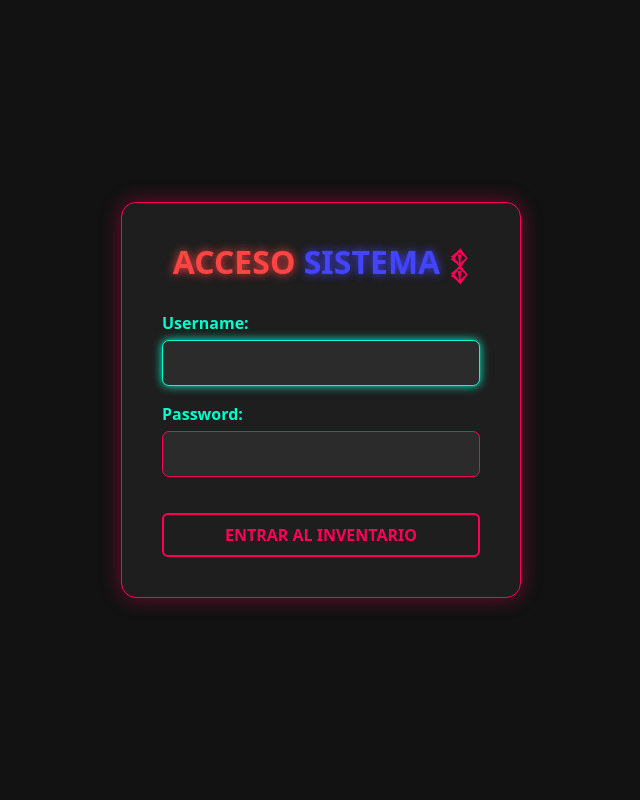
After one commit to Polvo1Magico0/Videojuegos_CRUD_BackEnd_Ev2, a Django app: page /accounts/login/ in a window 1280 px wide. The commit adds this page. Shown: the whole page, without its empty margins (319-959 px from the left). Run offline with Django 5.2, Linux system fonts and the light colour scheme.

Commit message:
Implementado sistema de login tradicional y proteccion de vistas

```diff
--- a/config/urls.py
+++ b/config/urls.py
@@ -2,8 +2,11 @@ from django.contrib import admin
 from django.urls import path, include
 from django.conf import settings
 from django.conf.urls.static import static
+from rest_framework.authtoken import views
 
 urlpatterns = [
     path('admin/', admin.site.urls),
+    path('api/login/', views.obtain_auth_token, name='api_login'),
+    path('accounts/', include('django.contrib.auth.urls')),
     path('', include('tienda.urls')),
 ] + static(settings.MEDIA_URL, document_root=settings.MEDIA_ROOT)
--- /dev/null
+++ b/tienda/templates/registration/login.html
@@ -0,0 +1,113 @@
+<!DOCTYPE html>
+<html lang="es">
+<head>
+    <meta charset="UTF-8">
+    <meta name="viewport" content="width=device-width, initial-scale=1.0">
+    <title>Balagames - Login</title>
+    <link href="https://cdn.jsdelivr.net/npm/bootstrap@5.3.0/dist/css/bootstrap.min.css" rel="stylesheet">
+    <style>
+        body {
+            background-color: #121212;
+            color: white;
+            min-height: 100vh;
+            display: flex;
+            align-items: center;
+            justify-content: center;
+        }
+
+        .card-gamer {
+            background-color: #1e1e1e;
+            border: 1px solid #ff0055;
+            box-shadow: 0 0 20px rgba(255, 0, 85, 0.4);
+            border-radius: 15px;
+            width: 100%;
+            max-width: 400px;
+            padding: 40px;
+        }
+
+        .titulo {
+            text-align: center;
+            margin-bottom: 30px;
+            font-weight: bold;
+        }
+
+        .form-label-custom {
+            color: #00ffcc;
+            font-weight: bold;
+            text-transform: uppercase;
+            letter-spacing: 1px;
+            font-size: 14px;
+        }
+
+        /* Estilo para los inputs autogenerados por Django */
+        form p label {
+            color: #00ffcc;
+            font-weight: bold;
+            display: block;
+            margin-bottom: 5px;
+        }
+
+        form p input {
+            background-color: #2b2b2b;
+            color: white;
+            border: 1px solid #ff0055;
+            padding: 10px;
+            width: 100%;
+            border-radius: 7px;
+        }
+
+        form p input:focus {
+            outline: none;
+            border-color: #00ffcc;
+            box-shadow: 0 0 10px #00ffcc;
+        }
+
+        .btn-neon-danger {
+            background-color: transparent;
+            color: #ff0055;
+            border: 2px solid #ff0055;
+            transition: 0.3s;
+            margin-top: 20px;
+        }
+
+        .btn-neon-danger:hover {
+            background-color: #ff0055;
+            color: white;
+            box-shadow: 0 0 20px #ff0055;
+        }
+
+        .error-msg {
+            color: #ff4444;
+            font-size: 14px;
+            text-align: center;
+            margin-bottom: 15px;
+        }
+    </style>
+</head>
+<body>
+
+    <div class="card-gamer">
+        <h2 class="titulo">
+            <span style="color: #ff4444; text-shadow: 0 0 10px #ff4444;">ACCESO</span>
+            <span style="color: #4444ff; text-shadow: 0 0 10px #4444ff;">SISTEMA</span>
+            <span style="color: #ff0055; font-size: 0.8em;">𒉭</span>
+        </h2>
+
+        {% if form.errors %}
+            <div class="error-msg">
+                Credenciales incorrectas. El Stand enemigo bloqueó tu acceso.
+            </div>
+        {% endif %}
+
+        <form method="POST">
+            {% csrf_token %}
+            {{ form.as_p }}
+
+            <button type="submit" class="btn btn-neon-danger w-100 fw-bold py-2">
+                ENTRAR AL INVENTARIO
+            </button>
+        </form>
+    </div>
+
+</body>
+</html>
--- a/tienda/templates/tienda/listar.html
+++ b/tienda/templates/tienda/listar.html
@@ -1,6 +1,12 @@
 <!DOCTYPE html>
 <html lang="es">
 <head>
+    <form action="{% url 'logout' %}" method="post" style="display: inline;">
+    {% csrf_token %}
+    <button type="submit" class="btn btn-outline-danger btn-sm fw-bold" style="border-color: #ff0055; color: #ff0055;">
+        CERRAR SESIÓN
+    </button>
+</form>
     <meta charset="UTF-8">
     <title>Balagames Store - Inventario</title>
     <link href="https://cdn.jsdelivr.net/npm/bootstrap@5.3.0/dist/css/bootstrap.min.css" rel="stylesheet">
--- a/tienda/urls.py
+++ b/tienda/urls.py
@@ -5,8 +5,6 @@ urlpatterns = [
     path('', views.listar_juegos, name='listar_juegos'),
     path('crear/', views.crear_juego, name='crear_juego'),
     path('editar/<int:id>/', views.editar_juego, name='editar_juego'),
-    path('vista/<int:id>/',views.ver_juego, name='ver_juego'),
-    path('eliminar/<int:id>/',views.eliminar_juego,name='eliminar_juego'),
-
-
+    path('vista/<int:id>/', views.ver_juego, name='ver_juego'),
+    path('eliminar/<int:id>/', views.eliminar_juego, name='eliminar_juego'),
 ]
--- a/tienda/views.py
+++ b/tienda/views.py
@@ -1,12 +1,15 @@
 from django.shortcuts import render, redirect
 from .models import Videojuego
 from .forms import VideojuegoForm
+from django.contrib.auth.decorators import login_required
 
 
+@login_required
 def listar_juegos(request):
     juegos = Videojuego.objects.all()
     return render(request, 'tienda/listar.html', {'juegos': juegos})
 
+@login_required
 def crear_juego(request):
     if request.method == 'POST':
         form = VideojuegoForm(request.POST, request.FILES)
@@ -18,6 +21,7 @@ def crear_juego(request):
     return render(request, 'tienda/formulario.html', {'form': form})
 
 
+@login_required
 def editar_juego(request, id):
     juego = Videojuego.objects.get(id=id)
 
@@ -38,6 +42,7 @@ def editar_juego(request, id):
         'juego': juego
     })
 
+
 def ver_juego(request,id):
     juego = Videojuego.objects.get(id=id)
 
@@ -45,6 +50,7 @@ def ver_juego(request,id):
         'juego': juego
     })
 
+@login_required
 def eliminar_juego(request,id):
     juego = Videojuego.objects.get(id=id)
 
```
Also changed, not shown: config/settings.py (+10 -0 lines), tienda/templates/registration/logged_out.html (added, +60 -0 lines).
